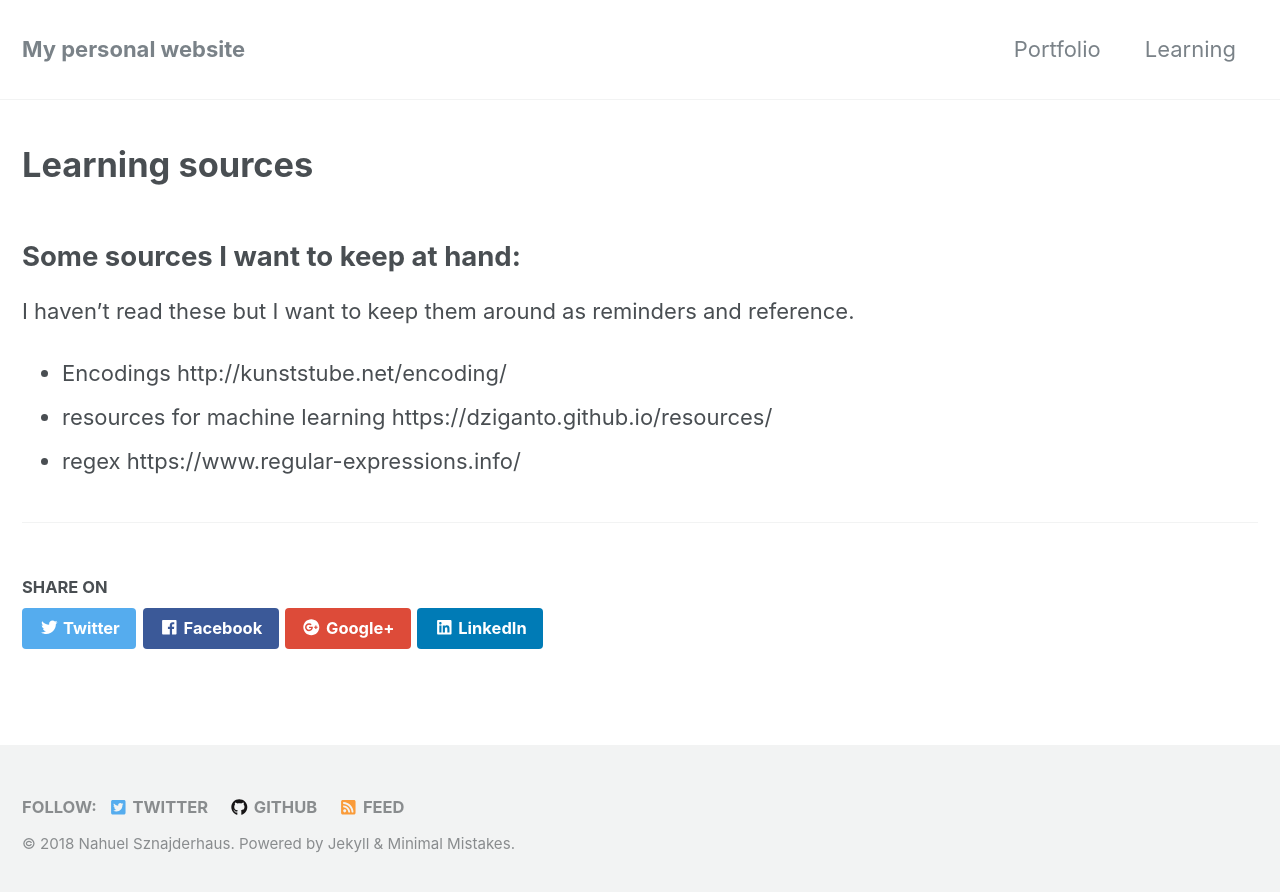
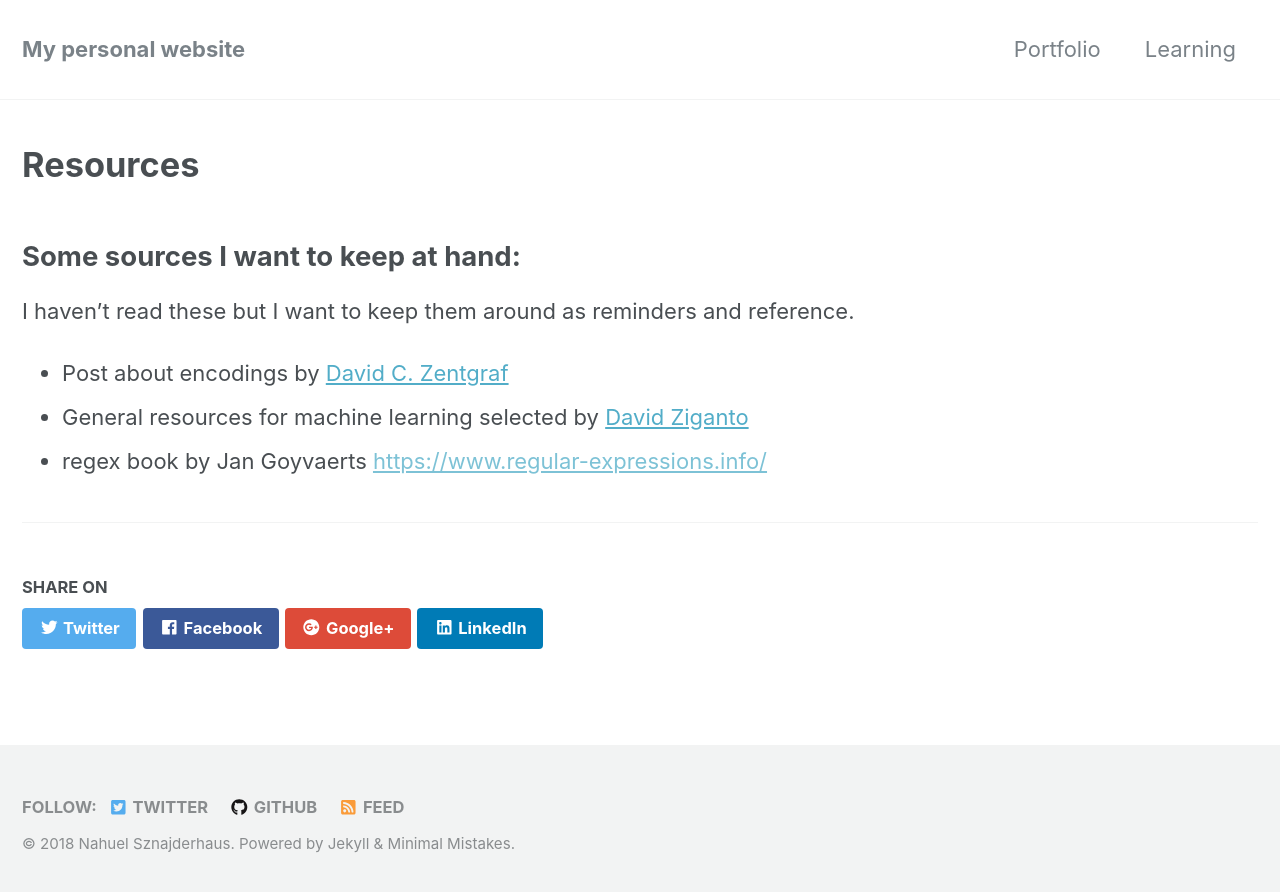
Before and after one commit to nahusznaj/nahusznaj.github.io, a Jekyll site: the page built from _posts/learning/2018-07-29-other-sources_2.md, in a window 1280 px wide. Shown: the top 892 px of the page. Built offline with Jekyll 4.4.1, drawn with Linux system fonts in a browser that asks for light colours; nearby versions of some CDN libraries.

Commit message:
updated list of resources

```diff
--- a/_posts/learning/2018-07-29-other-sources_2.md
+++ b/_posts/learning/2018-07-29-other-sources_2.md
@@ -1,6 +1,6 @@
 ---
 layout: article
-title: Learning sources
+title: Resources
 categories: learning
 modified: 2018-07-29T16:28:11-04:00
 tags: [learning, resources]
@@ -13,6 +13,6 @@ read_time: true
 
 I haven't read these but I want to keep them around as reminders and reference.
 
- - Encodings http://kunststube.net/encoding/
- - resources for machine learning https://dziganto.github.io/resources/
- - regex https://www.regular-expressions.info/
+ - Post about encodings by [David C. Zentgraf](http://kunststube.net/encoding/)
+ - General resources for machine learning selected by [David Ziganto](https://dziganto.github.io/resources/)
+ - regex book by Jan Goyvaerts [https://www.regular-expressions.info/]()
```
